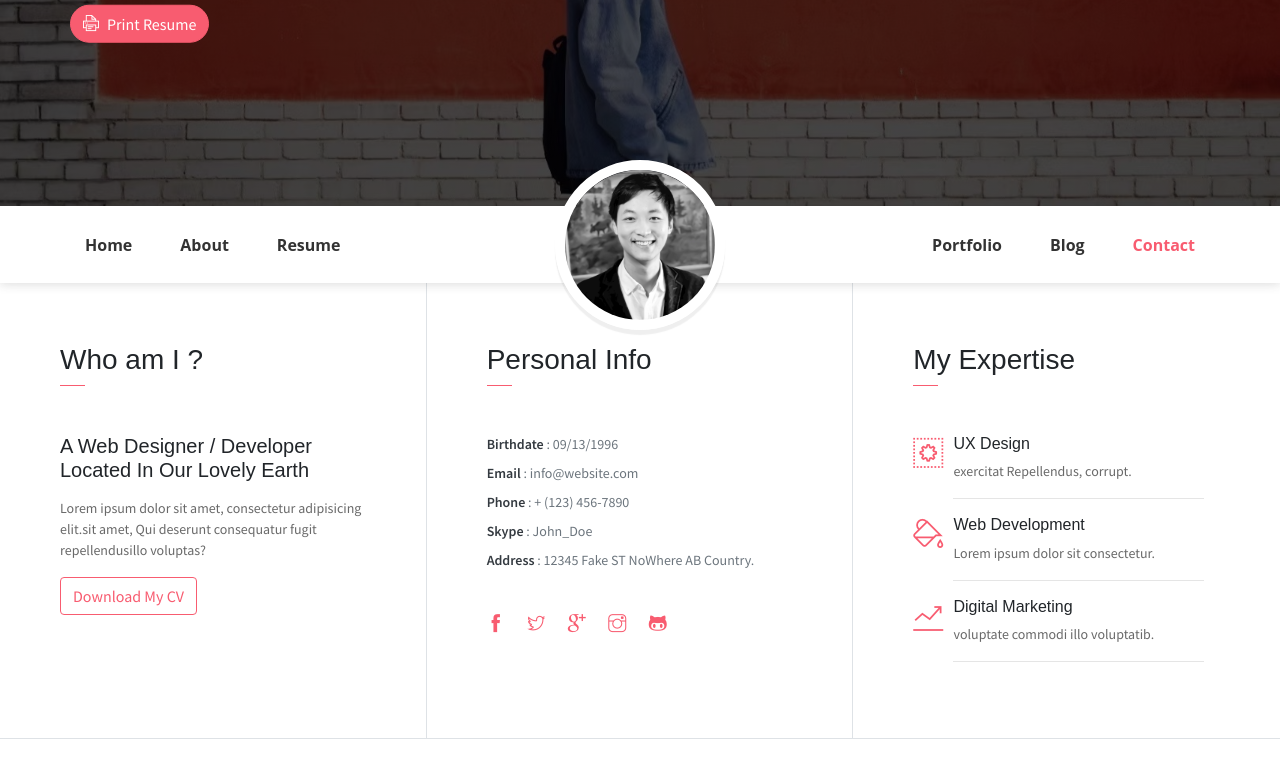
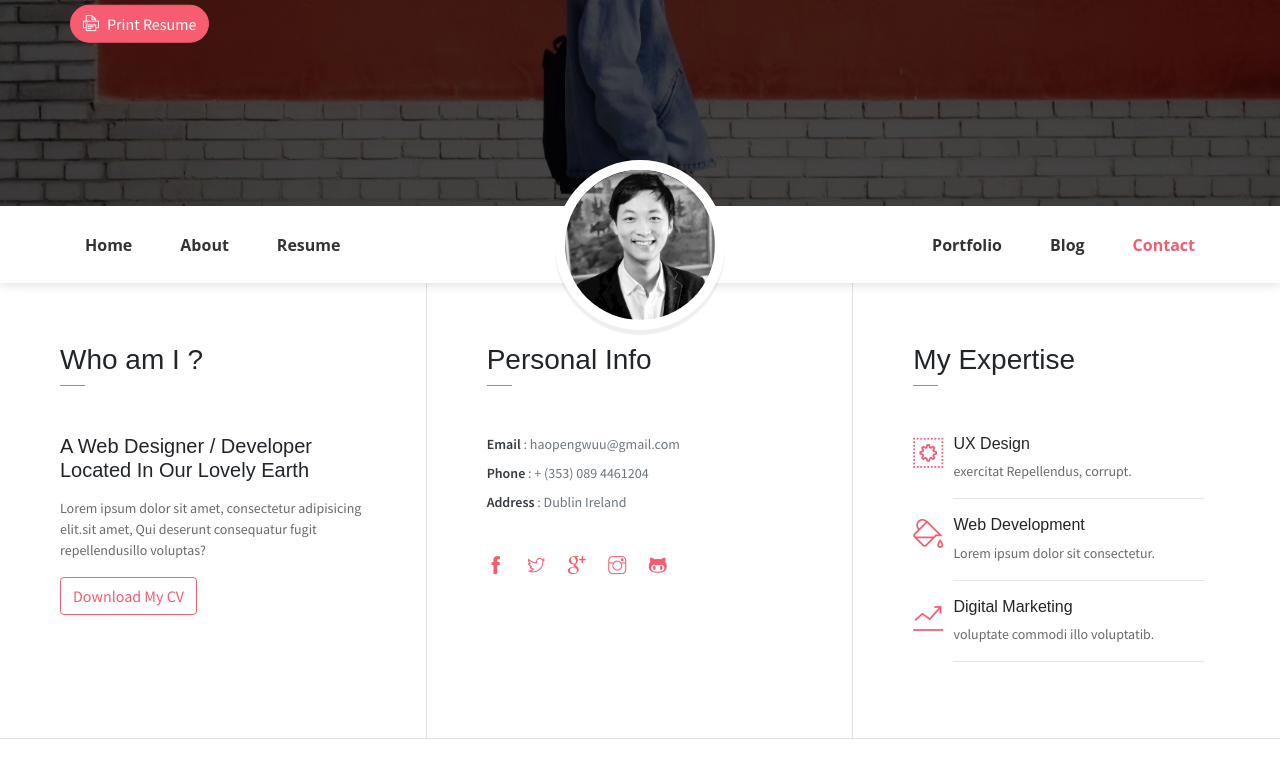
Before and after one commit to HopeWu/HopeWu.github.io, a plain HTML site: page index.html in a window 1280 px wide. Shown: the part 434-1212 px from the top of the page. Drawn offline with Linux system fonts and the light colour scheme; some packages are replaced by stand-ins of ours; some icons are missing.

Commit message:
update name

```diff
--- a/index.html
+++ b/index.html
@@ -50,8 +50,8 @@
                 <ul class="navbar-nav brand">
                     <img src="assets/imgs/avatar.jpg" alt="" class="brand-img">
                     <li class="brand-txt">
-                        <h5 class="brand-title">John Doe</h5>
-                        <div class="brand-subtitle">Web Designer | Developer</div>
+                        <h5 class="brand-title">Haopeng Wu</h5>
+                        <div class="brand-subtitle">Data Scientist | Full Stack Developer</div>
                     </li>
                 </ul>
                 <ul class="navbar-nav ml-auto">
@@ -81,11 +81,9 @@
                 <h3 class="font-weight-light">Personal Info</h3>
                 <span class="line mb-5"></span>
                 <ul class="mt40 info list-unstyled">
-                    <li><span>Birthdate</span> : 09/13/1996</li>
-                    <li><span>Email</span> : info@website.com</li>
-                    <li><span>Phone</span> : + (123) 456-7890</li>
-                    <li><span>Skype</span> : John_Doe </li>
-                    <li><span>Address</span> :  12345 Fake ST NoWhere AB Country.</li>
+                    <li><span>Email</span> : haopengwuu@gmail.com</li>
+                    <li><span>Phone</span> : + (353) 089 4461204</li>
+                    <li><span>Address</span> :  Dublin Ireland</li>
                 </ul>
                 <ul class="social-icons pt-3">
                     <li class="social-item"><a class="social-link" href="#"><i class="ti-facebook" aria-hidden="true"></i></a></li>
```
